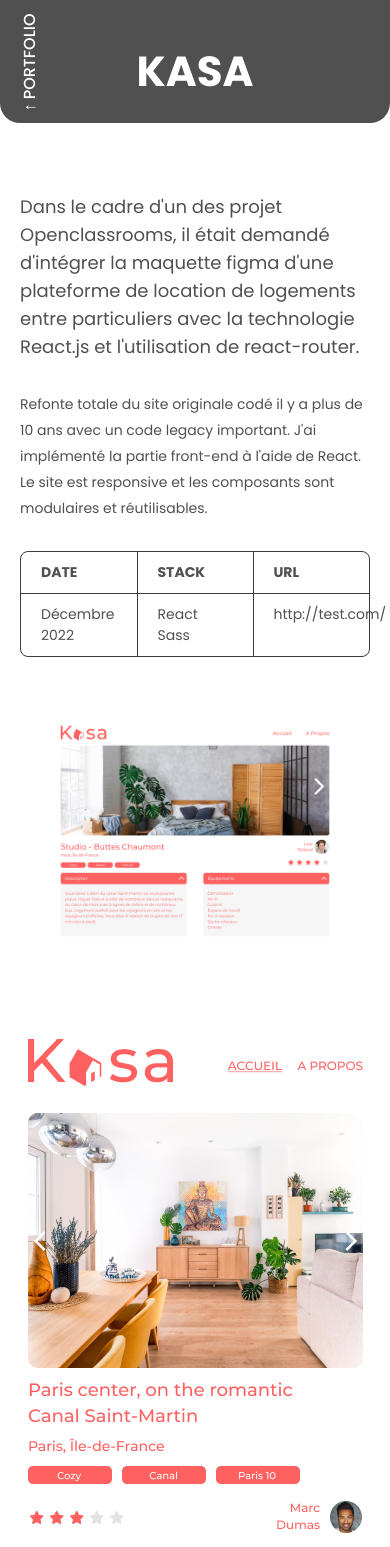
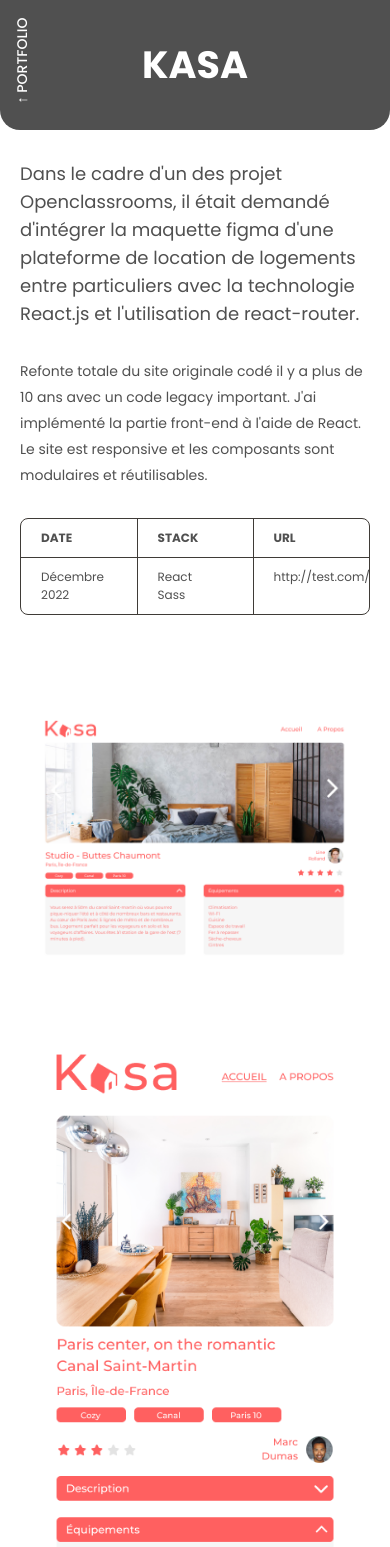
Before and after one commit to ThomasdevLC/portfolio_07_2023, a React (Create React App) app: page /kasa/3 in a window 390 px wide. Shown: the top 1547 px of the page. Built offline with nearby package versions, Linux system fonts and the light colour scheme.

Commit message:
works styles  responsive

```diff
--- a/src/assets/styles/components/_work.scss
+++ b/src/assets/styles/components/_work.scss
@@ -19,7 +19,9 @@
     background-color: var(--gray-1);
 
     @include mixin.md-lt {
-      font-size: 42px;
+      font-size: 38px;
+      line-height: 38px;
+      padding: 46px;
     }
   }
 
@@ -52,6 +54,11 @@
       left: -20px;
       font-weight: 500;
     }
+    @include mixin.xs {
+      font-size: 14px;
+
+      font-weight: 500;
+    }
   }
 }
 .project {
@@ -76,6 +83,7 @@
     }
 
     @include mixin.sm-lt {
+      margin-top: 10px;
       font-size: 18px;
       line-height: 28px;
     }
@@ -112,7 +120,7 @@
       border-right: 1px solid var(--gray-3);
 
       @include mixin.sm-lt {
-        font-size: 14px;
+        font-size: 12px;
       }
     }
   }
@@ -130,7 +138,7 @@ td {
   text-align: left;
 
   @include mixin.sm-lt {
-    font-size: 14px;
+    font-size: 12px;
   }
 }
 
--- a/src/assets/styles/pages/_kasa.scss
+++ b/src/assets/styles/pages/_kasa.scss
@@ -1,3 +1,5 @@
+@use "../mixins" as mixin;
+
 .kasa__description {
   max-width: 1200px;
   margin: auto;
@@ -9,4 +11,8 @@
   & img {
     padding: 40px 0px;
   }
+
+  @include mixin.md-lt {
+    padding: 40px;
+  }
 }
--- a/src/pages/Home.js
+++ b/src/pages/Home.js
@@ -21,7 +21,10 @@ const Home = () => {
   };
 
   return (
-    <div className="home">
+    <div
+      className="home"
+      style={{ background: `url(${background}) rgba(255, 255, 255, 0.8)` }}
+    >
       <div className="home__content">
         <div className="home__intro">
           <div className="home__intro__pic">
```
Also changed, not shown: src/assets/images/background.jpg, src/assets/images/kasa_xl.png.
